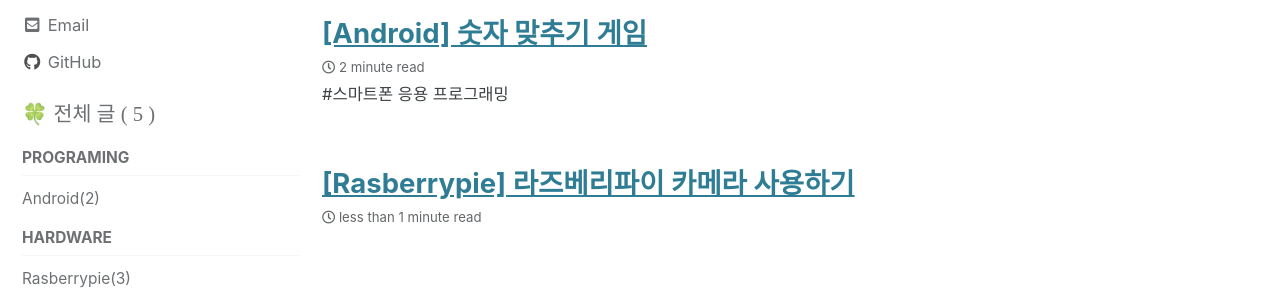
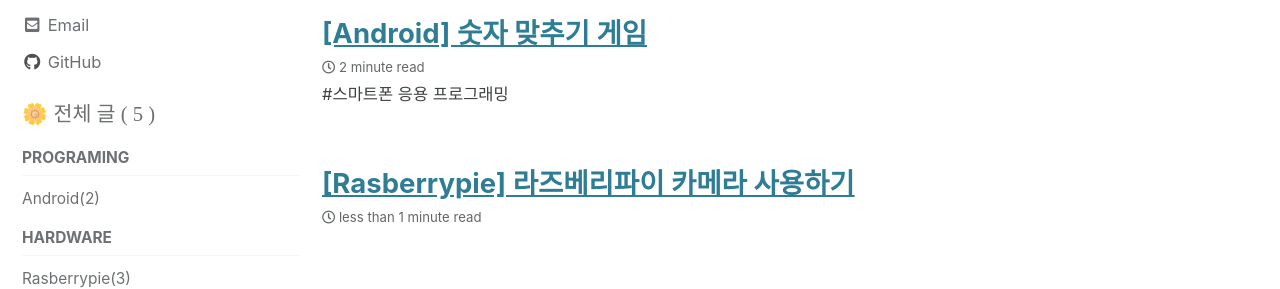
Before and after one commit to rin1004/rin1004.github.io, a Jekyll site: the page built from index.html, in a window 1280 px wide. Shown: the part 375-664 px from the top of the page. Built offline with Jekyll 4.4.1, drawn with Linux system fonts in a browser that asks for light colours; cached includes are drawn as plain includes; the list of posts is cut into pages by our own code.

Commit message:
android_post

```diff
--- a/_includes/nav_list_main
+++ b/_includes/nav_list_main
@@ -8,7 +8,7 @@
   <ul class="nav__items" id="category_tag_menu">
       <!--전체 글 수-->
       <li>
-        🍀 <span style="font-family:'Cafe24Oneprettynight';">전체 글</style> <span style="font-family:'Coming Soon';">(</style> <span style="font-family:'Coming Soon';">{{sum}}</style> <span style="font-family:'Coming Soon';">)</style>
+        🌼 <span style="font-family:'Cafe24Oneprettynight';">전체 글</style> <span style="font-family:'Coming Soon';">(</style> <span style="font-family:'Coming Soon';">{{sum}}</style> <span style="font-family:'Coming Soon';">)</style>
       </li>
       <li>
         <!--span 태그로 카테고리들을 크게 분류 ex) C/C++/C#-->
```
Also changed, not shown: _posts/2022-03-22-숫자맞추기게임.md (+3 -0 lines).
